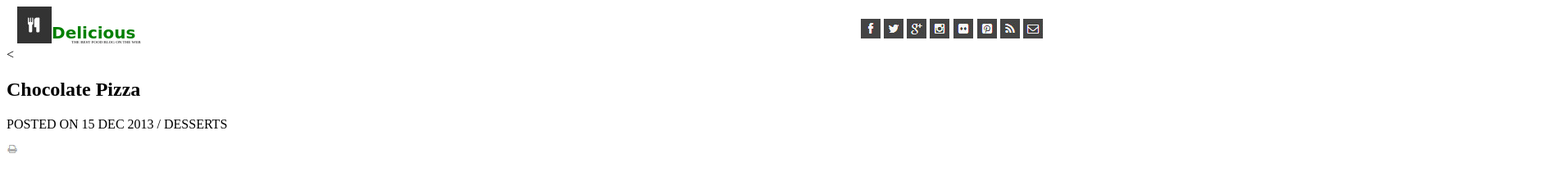
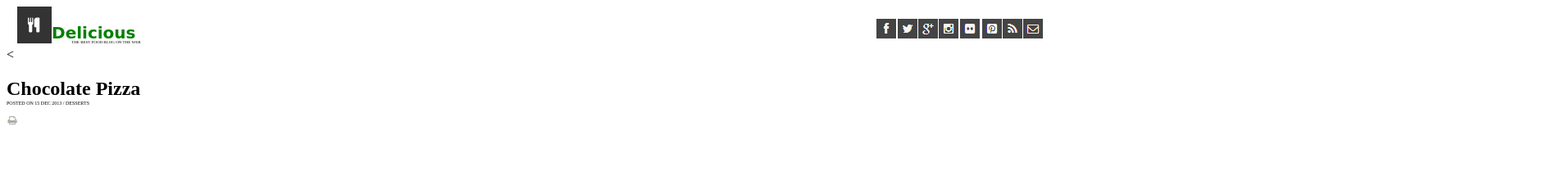
Before and after one commit to buphnezz/chocolate-pizza, a plain HTML site: page index.html in a window 1280 px wide. Shown: the whole page at 82% size, 1904 px wide, since content can reach past the window. Drawn offline with Linux system fonts and the light colour scheme.

Commit message:
second section of text in top left is aligned and good to go

```diff
--- a/style.css
+++ b/style.css
@@ -29,4 +29,20 @@ body section {
   float: right;
   align-content: center;
   margin-top: 15px;
+  font-size: 5px;
 }
+
+body header {
+  position: relative;
+  vertical-align: -250%;
+  bottom: 1px;
+}
+
+body header p {
+     position: absolute;
+    width: 150%;
+    text-align: left;
+    bottom: 17px;
+    left: 0;
+    font-size: 6px;
+}
```
